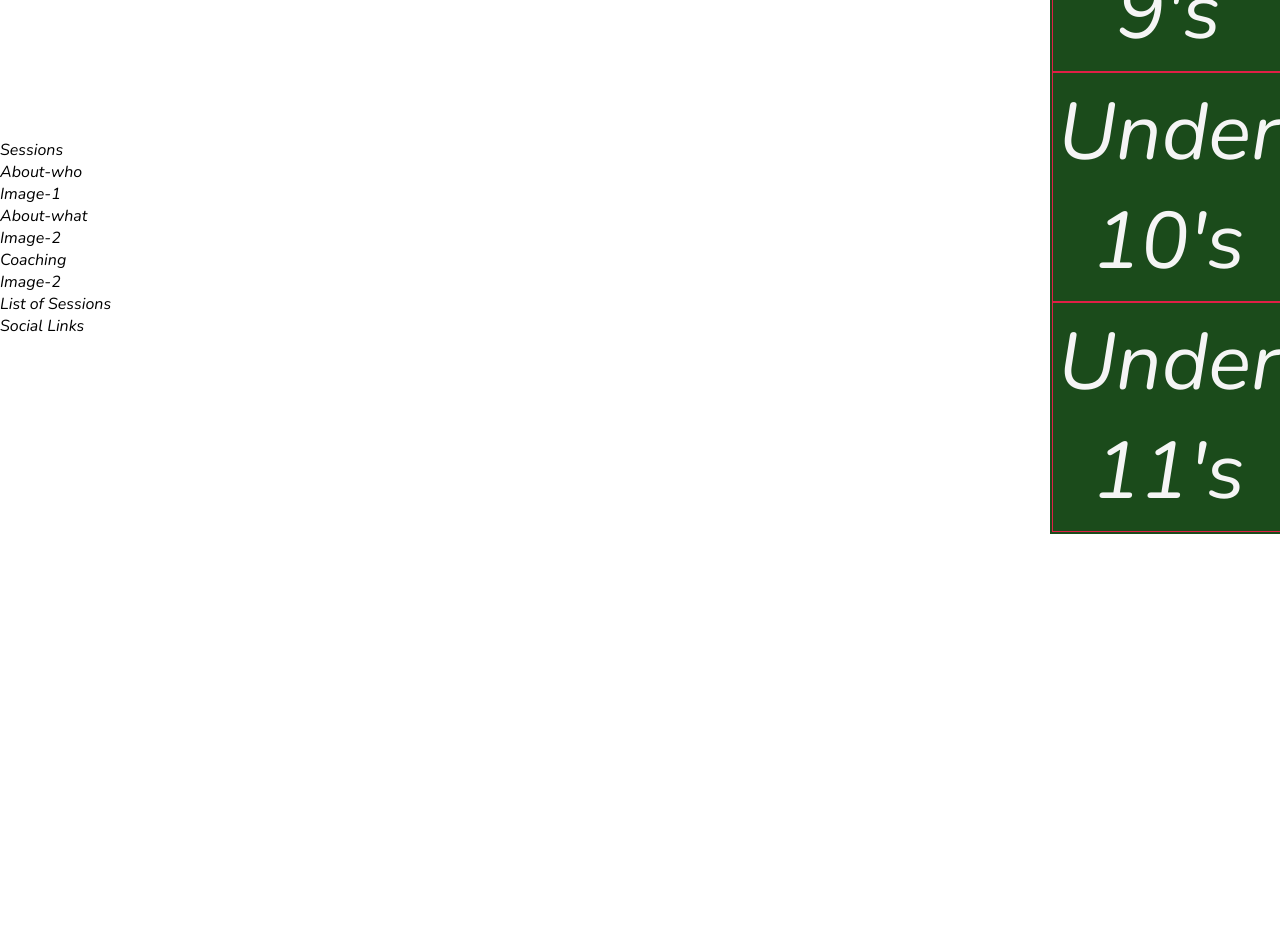
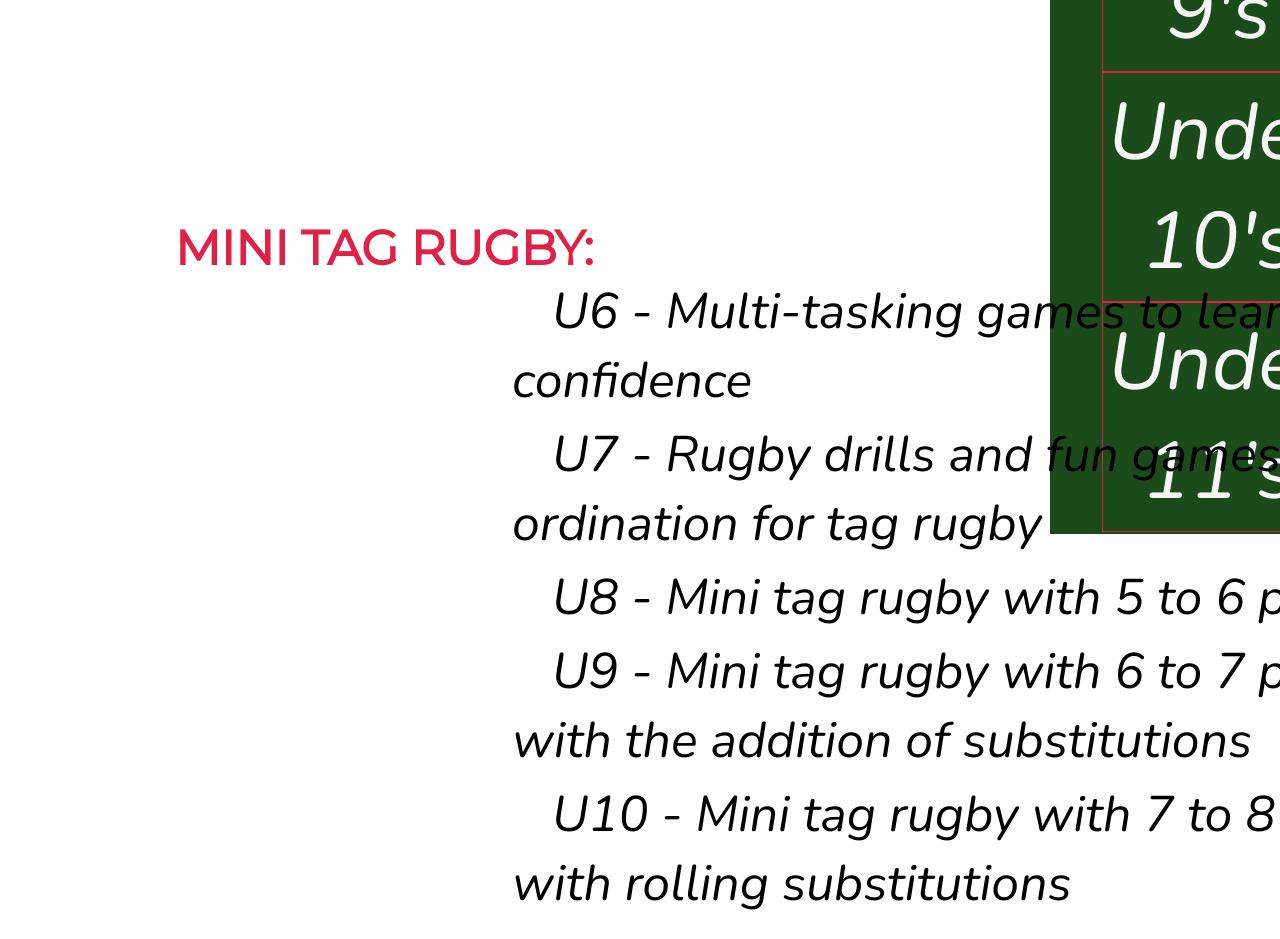
Before and after one commit to bellsmith15/kids-mini-rugby, a plain HTML site: page index.html in a window 1280 px wide. Shown: the part 4880-5819 px from the top of the page. Before the commit the page ends 5414 px from the top, so only its background shows below. Drawn offline with nearby package versions, Linux system fonts and the light colour scheme.

Commit message:
Add session list and style

```diff
--- a/assets/css/style.css
+++ b/assets/css/style.css
@@ -177,8 +177,7 @@ h3 {
     /* background-color: rgba(224,32,70,255); */
 }
 
-
-*/ table {
+table {
     padding-left: 50px;
     width: 99%;
     height: 100%;
@@ -204,3 +203,41 @@ td {
     border: 1px solid rgba(224, 32, 70, 255);
     padding: 5px;
 }
+
+/* List of Training in Sessions */
+
+#session-list {
+    height: 500px;
+    font-size: 200%;
+}
+
+#What-we-offer {
+    margin-left: 10%;
+    padding-top: 80px;
+    width: 40%;
+    float: left;
+    text-align: center;
+}
+
+.list-offer ul,
+.list-unders ol {
+    text-align: left;
+    text-indent: 40px;
+    position: relative;
+    float: left;
+    display: block;
+    left: 40%;
+    height: 100%;
+    padding-bottom: 100px;
+}
+
+.list-offer ul li,
+.list-unders ol li {
+    position: relative;
+    float: left;
+    display: block;
+    width: 99%;
+    height: 100%;
+    font-size: 50px;
+    margin-bottom: 5px;
+}
--- a/index.html
+++ b/index.html
@@ -107,7 +107,20 @@
         </div>
     </section>
 
-    <section>Sessions</section>
+    <!-- Sessions List -->
+    <section id="session-list">
+        <h1 id="What-we-offer">Mini tag rugby:</h1>
+        <br>
+        <div class="list-unders">
+            <ol>
+                <li>U6 - Multi-tasking games to learn new skills and build confidence</li>
+                <li>U7 - Rugby drills and fun games, learning co-ordination for tag rugby</li>
+                <li>U8 - Mini tag rugby with 5 to 6 players on each team</li>
+                <li>U9 - Mini tag rugby with 6 to 7 players on each team with the addition of substitutions</li>
+                <li>U10 - Mini tag rugby with 7 to 8 players on each team with rolling substitutions</li>
+            </ol>
+        </div>
+    </section>
 
     <section>About-who</section>
     <section>Image-1</section>
```
